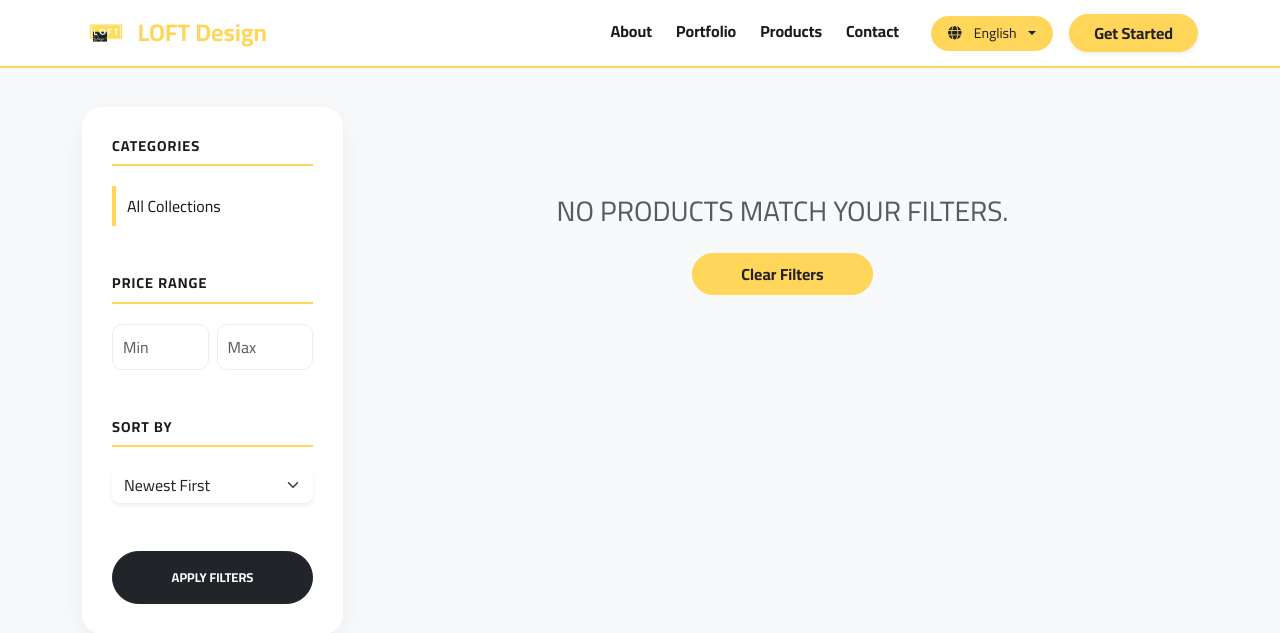
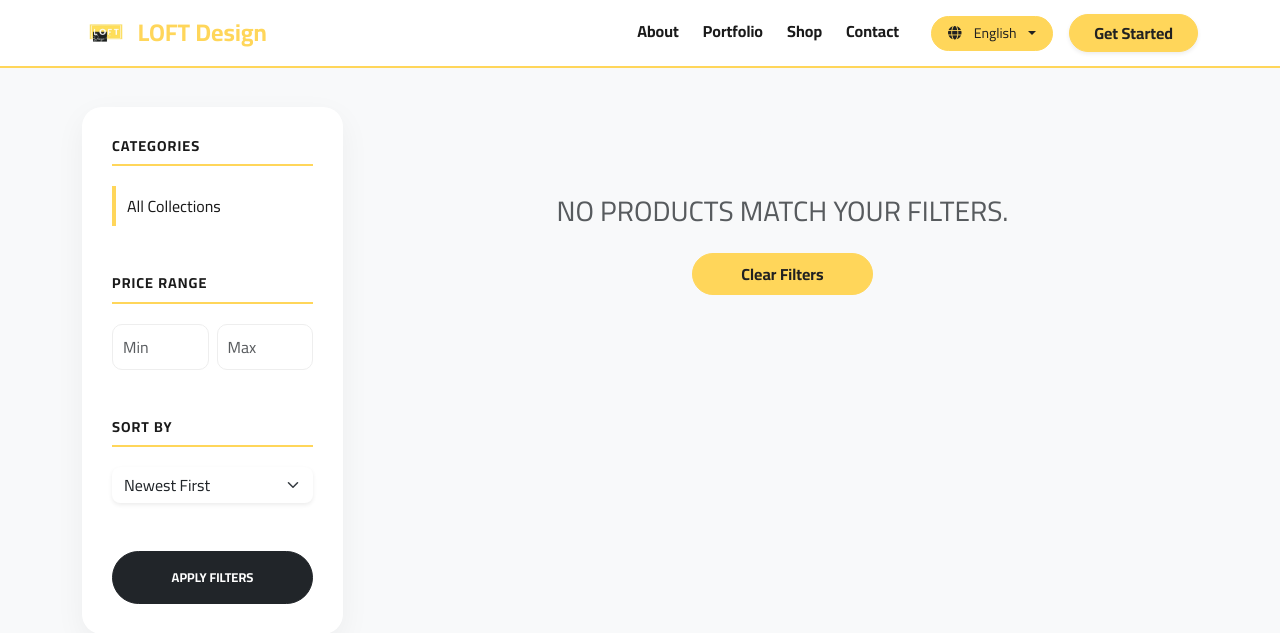
Before and after one commit to amraoui-mo7amed/loftdesign, a Django app: page /products/ in a window 1280 px wide. Shown: the top 633 px of the page. Run offline with Django 5.2, Linux system fonts and the light colour scheme; data that the repository does not hold is empty.

Commit message:
feat: rename Products navigation link to Shop

```diff
--- a/frontend/templates/home.html
+++ b/frontend/templates/home.html
@@ -45,7 +45,7 @@
                         <a class="nav-link fw-bold" href="{% url 'frontend:home' %}#portfolio">{% trans "Portfolio" %}</a>
                     </li>
                     <li class="nav-item">
-                        <a class="nav-link fw-bold" href="{% url 'frontend:home' %}#products">{% trans "Products" %}</a>
+                        <a class="nav-link fw-bold" href="{% url 'frontend:home' %}#products">{% trans "Shop" %}</a>
                     </li>
                     <li class="nav-item">
                         <a class="nav-link fw-bold" href="{% url 'frontend:home' %}#contact">{% trans "Contact" %}</a>
--- a/frontend/templates/partials/landing-nav.html
+++ b/frontend/templates/partials/landing-nav.html
@@ -32,7 +32,7 @@
                     <a class="nav-link fw-bold" href="{% url 'frontend:home' %}#portfolio">{% trans "Portfolio" %}</a>
                 </li>
                 <li class="nav-item">
-                    <a class="nav-link fw-bold" href="{% url 'frontend:home' %}#products">{% trans "Products" %}</a>
+                    <a class="nav-link fw-bold" href="{% url 'frontend:home' %}#products">{% trans "Shop" %}</a>
                 </li>
                 <li class="nav-item">
                     <a class="nav-link fw-bold" href="{% url 'frontend:home' %}#contact">{% trans "Contact" %}</a>
```
